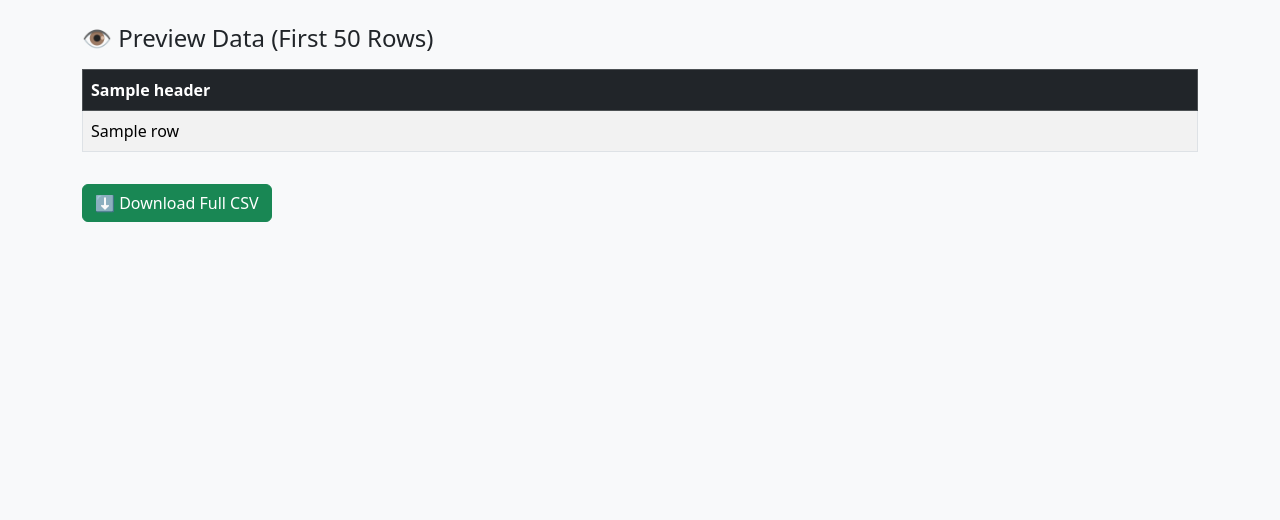
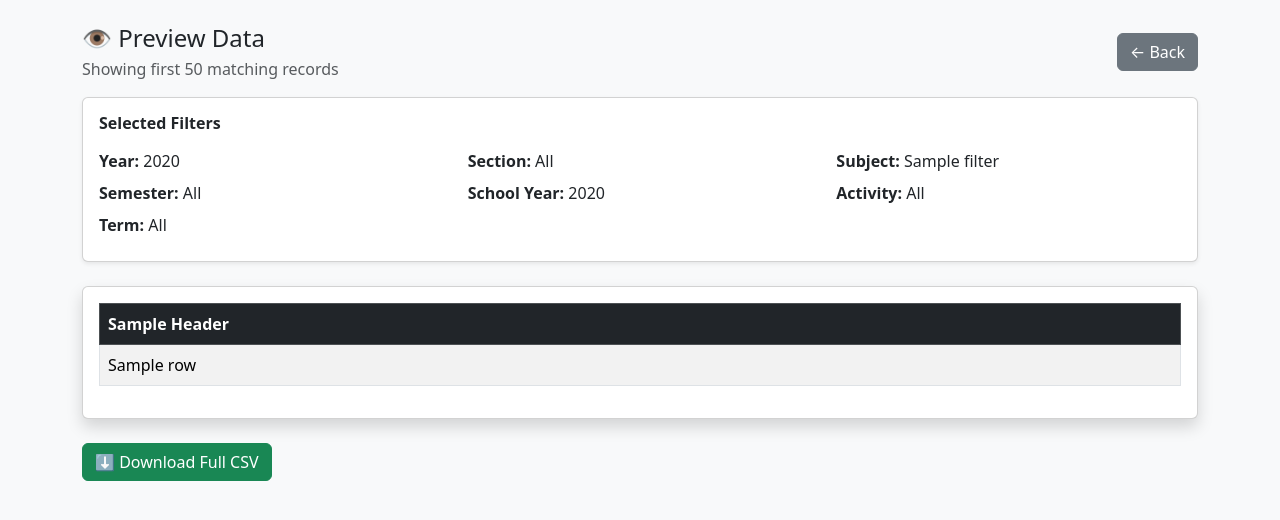
Before and after one commit to herculyses/student_portal, a Flask app: template templates/export_preview.html in a window 1280 px wide. Shown: the top 520 px of the page. Run offline with Flask 3, Linux system fonts and the light colour scheme; tables that the repository leaves empty hold one stand-in row (values such as "Sample post"); the template is opened without the code that fills it: values that come from a table or form of the project are taken from there, most other values are stand-ins (such as "Sample title", 1, 10 or a date in 2020); some libraries are stand-ins or nearby versions.

Commit message:
Added term filtering and improved export preview

```diff
--- a/app.py
+++ b/app.py
@@ -1714,6 +1714,7 @@ def export_csv():
     semester = (request.args.get('semester') or '').strip()
     school_year = (request.args.get('school_year') or '').strip()
     activity_type = (request.args.get('activity_type') or '').strip()
+    term = (request.args.get('term') or '').strip().lower()
 
     query = Student.query
 
@@ -1737,52 +1738,78 @@ def export_csv():
 
     # --- Base headers ---
     base_headers = [
-        "student_id", "name", "year", "section",
-        "school_year", "semester", "subject"
+        "student_id",
+        "name",
+        "year",
+        "section",
+        "school_year",
+        "semester",
+        "subject"
     ]
 
-    # --- Activity mapping (IMPORTANT FIXED KEYS) ---
+    # --- Activity mapping ---
     activity_columns = {
+
         "attendance": [
             "midterm_attendance1","midterm_attendance2",
             "midterm_attendance3","midterm_attendance4",
             "final_attendance1","final_attendance2",
             "final_attendance3","final_attendance4"
         ],
+
         "quiz": [
             "midterm_quiz1","midterm_quiz2","midterm_quiz3","midterm_quiz4",
             "final_quiz1","final_quiz2","final_quiz3","final_quiz4",
-            "midterm_e_quiz1","midterm_e_quiz2","midterm_e_quiz3","midterm_e_quiz4",
-            "final_e_quiz1","final_e_quiz2","final_e_quiz3","final_e_quiz4",
-            "midterm_l_quiz1","midterm_l_quiz2","midterm_l_quiz3","midterm_l_quiz4",
-            "final_l_quiz1","final_l_quiz2","final_l_quiz3","final_l_quiz4"
+
+            "midterm_e_quiz1","midterm_e_quiz2",
+            "midterm_e_quiz3","midterm_e_quiz4",
+
+            "final_e_quiz1","final_e_quiz2",
+            "final_e_quiz3","final_e_quiz4",
+
+            "midterm_l_quiz1","midterm_l_quiz2",
+            "midterm_l_quiz3","midterm_l_quiz4",
+
+            "final_l_quiz1","final_l_quiz2",
+            "final_l_quiz3","final_l_quiz4"
         ],
+
         "exam": [
             "midterm_exam",
             "final_exam",
             "midterm_laboratory_exam",
             "final_laboratory_exam"
         ],
+
         "pit": [
-            "midterm_pit1","midterm_pit2","midterm_pit3","midterm_pit4",
-            "final_pit1","final_pit2","final_pit3","final_pit4"
+            "midterm_pit1","midterm_pit2",
+            "midterm_pit3","midterm_pit4",
+
+            "final_pit1","final_pit2",
+            "final_pit3","final_pit4"
         ],
+
         "exercise": [
             "midterm_exercise1","midterm_exercise2",
             "midterm_exercise3","midterm_exercise4",
+
             "final_exercise1","final_exercise2",
             "final_exercise3","final_exercise4"
         ],
+
         "laboratory": [
             "midterm_laboratory1","midterm_laboratory2",
             "midterm_laboratory3","midterm_laboratory4",
+
             "final_laboratory1","final_laboratory2",
             "final_laboratory3","final_laboratory4"
         ],
+
         "report": [
             "midterm_report1",
             "final_report1"
         ],
+
         "grades": [
             "midterm_grade",
             "final_grade",
@@ -1793,15 +1820,35 @@ def export_csv():
 
     # --- Build final headers ---
     headers = base_headers.copy()
+
     if activity_type in activity_columns:
-        headers += activity_columns[activity_type]
+
+        selected_columns = activity_columns[activity_type]
+
+        # --- FILTER BY TERM ---
+        if term == "midterm":
+            selected_columns = [
+                col for col in selected_columns
+                if col.startswith("midterm")
+            ]
+
+        elif term == "final":
+            selected_columns = [
+                col for col in selected_columns
+                if col.startswith("final")
+            ]
+
+        headers += selected_columns
 
     # --- PREVIEW MODE ---
     if preview:
+
         data = []
 
         for s in students:
+
             row = {}
+
             for h in headers:
                 value = getattr(s, h, "")
                 row[h] = "" if value is None else str(value).strip()
@@ -1823,24 +1870,35 @@ def export_csv():
 
     # --- CSV GENERATOR ---
     def generate():
+
         yield '\ufeff'
+
         yield ",".join(headers) + "\n"
 
         for s in students:
+
             row = []
 
             for col in headers:
+
                 value = safe_value(getattr(s, col, ""))
+
                 value = value.replace('"', '""')
+
                 row.append(f'"{value}"')
 
             yield ",".join(row) + "\n"
+
+    filename = f"{activity_type or 'students'}_{term or 'all'}_export.csv"
 
     return Response(
         generate(),
         mimetype="text/csv",
-        headers={"Content-Disposition": "attachment; filename=students_export.csv"}
+        headers={
+            "Content-Disposition": f"attachment; filename={filename}"
+        }
     )
+
 # --- Export Page ---
 @app.route('/dashboard/instructor/export_page')
 @app.route('/dashboard/admin/export_page')
--- a/templates/export_preview.html
+++ b/templates/export_preview.html
@@ -1,49 +1,168 @@
 <!DOCTYPE html>
 <html lang="en">
 <head>
+
 <meta charset="UTF-8">
+<meta name="viewport" content="width=device-width, initial-scale=1.0">
+
 <title>Preview Export</title>
+
 <link href="https://cdn.jsdelivr.net/npm/bootstrap@5.3.3/dist/css/bootstrap.min.css" rel="stylesheet">
+
 </head>
 
 <body class="bg-light">
 
 <div class="container mt-4">
 
-  <h4 class="mb-3">👁 Preview Data (First 50 Rows)</h4>
+  <!-- HEADER -->
+  <div class="d-flex justify-content-between align-items-center mb-3">
+
+    <div>
+      <h4 class="mb-1">👁 Preview Data</h4>
+      <p class="text-muted mb-0">
+        Showing first 50 matching records
+      </p>
+    </div>
+
+    <a href="javascript:history.back()" class="btn btn-secondary">
+      ← Back
+    </a>
+
+  </div>
+
+  <!-- FILTER SUMMARY -->
+  <div class="card shadow-sm mb-4">
+
+    <div class="card-body">
+
+      <h6 class="fw-bold mb-3">Selected Filters</h6>
+
+      <div class="row">
+
+        <div class="col-md-4 mb-2">
+          <strong>Year:</strong>
+          {{ filters.get('year', 'All') or 'All' }}
+        </div>
+
+        <div class="col-md-4 mb-2">
+          <strong>Section:</strong>
+          {{ filters.get('section', 'All') or 'All' }}
+        </div>
+
+        <div class="col-md-4 mb-2">
+          <strong>Subject:</strong>
+          {{ filters.get('subject', 'All') or 'All' }}
+        </div>
+
+        <div class="col-md-4 mb-2">
+          <strong>Semester:</strong>
+          {{ filters.get('semester', 'All') or 'All' }}
+        </div>
+
+        <div class="col-md-4 mb-2">
+          <strong>School Year:</strong>
+          {{ filters.get('school_year', 'All') or 'All' }}
+        </div>
+
+        <div class="col-md-4 mb-2">
+          <strong>Activity:</strong>
+          {{ filters.get('activity_type', 'All') or 'All' }}
+        </div>
+
+        <div class="col-md-4 mb-2">
+          <strong>Term:</strong>
+          {{ filters.get('term', 'All') or 'All' }}
+        </div>
+
+      </div>
+
+    </div>
+
+  </div>
+
+  <!-- TABLE -->
+  <div class="card shadow">
+
+    <div class="card-body">
 
       <div class="table-responsive">
-    <table class="table table-bordered table-striped">
+
+        <table class="table table-bordered table-striped table-hover">
+
           <thead class="table-dark">
+
             <tr>
+
               {% for h in headers %}
-          <th>{{ h }}</th>
+              <th>{{ h.replace('_', ' ').title() }}</th>
               {% endfor %}
+
             </tr>
+
           </thead>
+
           <tbody>
-        {% for s in students %}
+
+            {% if data %}
+
+              {% for row in data %}
+
               <tr>
+
                 {% for h in headers %}
+
                 <td>{{ row[h] }}</td>
+
                 {% endfor %}
+
               </tr>
+
               {% endfor %}
+
+            {% else %}
+
+              <tr>
+                <td colspan="{{ headers|length }}" class="text-center text-muted py-4">
+                  No matching records found.
+                </td>
+              </tr>
+
+            {% endif %}
+
           </tbody>
+
         </table>
+
       </div>
 
-  <!-- DOWNLOAD BUTTON (keeps filters) -->
-  <form method="GET" action="{{ url_for('export_csv') }}">
+    </div>
+
+  </div>
+
+  <!-- DOWNLOAD BUTTON -->
+  <form method="GET"
+        action="{{ url_for('export_csv') }}"
+        class="mt-4">
+
     {% for key, value in filters.items() %}
+
       {% if key != 'preview' %}
-        <input type="hidden" name="{{ key }}" value="{{ value }}">
+
+        <input type="hidden"
+               name="{{ key }}"
+               value="{{ value }}">
+
       {% endif %}
+
     {% endfor %}
 
-    <button class="btn btn-success mt-3">
+    <button class="btn btn-success">
+
       ⬇ Download Full CSV
+
     </button>
+
   </form>
 
 </div>
```
Also changed, not shown: templates/export.html (+62 -7 lines). Lines whose indentation alone changed are shown as unchanged.
